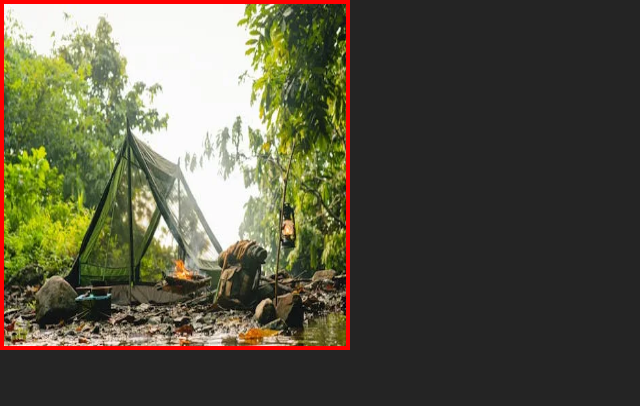
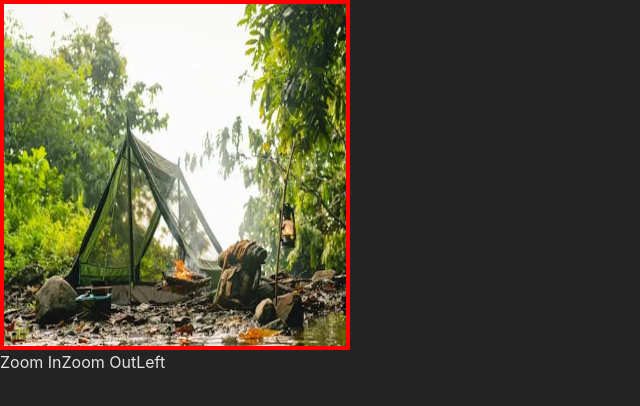
Before and after one commit to Samadhanshelke/Image-pinching, a React (Vite) app: page / in a window 1280 px wide. Shown: the top 406 px of the page, without its empty margins (0-640 px from the left). Built offline with nearby package versions, Linux system fonts and the light colour scheme.

Commit message:
testing 52

```diff
--- a/src/ZoomableImage.jsx
+++ b/src/ZoomableImage.jsx
@@ -1,4 +1,4 @@
-import { useRef, useState } from 'react';
+import { useEffect, useRef, useState } from 'react';
 
 const ZoomableImage = ({ src }) => {
   const containerRef = useRef(null);
@@ -29,7 +29,6 @@ const ZoomableImage = ({ src }) => {
         const scale = currentDistance / initialDistance;
         setZoom((prevZoom) => {
           const newZoom = Math.max(1, Math.min(prevZoom * scale, 3));
-          reCenterImage(newZoom);
           return newZoom;
         });
       }
@@ -58,6 +57,31 @@ const ZoomableImage = ({ src }) => {
     }
   };
 
+  useEffect(() => {
+    const container = containerRef.current;
+    const img = imgRef.current;
+
+    if (container && img) {
+      const containerRect = container.getBoundingClientRect();
+      const imgRect = img.getBoundingClientRect();
+
+      if (zoom === 1) {
+        setPosition({ x: 0, y: 0 });
+      } else {
+        let newX = position.x;
+        let newY = position.y;
+
+        const maxLeft = containerRect.width - imgRect.width;
+        const maxTop = containerRect.height - imgRect.height;
+
+        newX = Math.min(0, Math.max(newX, maxLeft));
+        newY = Math.min(0, Math.max(newY, maxTop));
+
+        setPosition({ x: newX, y: newY });
+      }
+    }
+  }, [zoom]);
+
   const handleTouchEnd = () => {
     setInitialDistance(null);
   };
@@ -66,27 +90,6 @@ const ZoomableImage = ({ src }) => {
     return Math.sqrt(
       Math.pow(touch2.clientX - touch1.clientX, 2) + Math.pow(touch2.clientY - touch1.clientY, 2)
     );
-  };
-
-  const reCenterImage = (newZoom) => {
-    const container = containerRef.current;
-    const img = imgRef.current;
-
-    if (container && img) {
-      const containerRect = container.getBoundingClientRect();
-      const imgRect = img.getBoundingClientRect();
-
-      const newWidth = imgRect.width * newZoom;
-      const newHeight = imgRect.height * newZoom;
-
-      const newX = (containerRect.width - newWidth) / 2;
-      const newY = (containerRect.height - newHeight) / 2;
-
-      setPosition({
-        x: Math.min(0, Math.max(newX, containerRect.width - newWidth)),
-        y: Math.min(0, Math.max(newY, containerRect.height - newHeight)),
-      });
-    }
   };
 
   const containerStyle = {
@@ -111,7 +114,23 @@ const ZoomableImage = ({ src }) => {
     transition: 'width 0.2s, height 0.2s, transform 0.2s',
   };
 
+  const handleZoomIn = () => {
+    setZoom((prevZoom) => Math.min(prevZoom * 1.2, 3));
+  };
+
+  const handleZoomOut = () => {
+    setZoom((prevZoom) => Math.max(prevZoom * 0.9, 1));
+  };
+
+  const handlePanLeft = () => {
+    setPosition((prevPosition) => ({
+      x: prevPosition.x + 5,
+      y: prevPosition.y + 5,
+    }));
+  };
+
   return (
+    <main>
       <div
         ref={containerRef}
         style={containerStyle}
@@ -119,13 +138,20 @@ const ZoomableImage = ({ src }) => {
         onTouchMove={handleTouchMove}
         onTouchEnd={handleTouchEnd}
       >
-      <img
-        ref={imgRef}
-        src={src}
-        alt="Zoomable"
-        style={imgStyle}
-      />
+        <img ref={imgRef} src={src} alt="Zoomable" style={imgStyle} />
       </div>
+      <div className="flex gap-4 mt-4 ms-8">
+        <button className="bg-white text-black p-2" onClick={handleZoomIn}>
+          Zoom In
+        </button>
+        <button className="bg-white text-black p-2" onClick={handleZoomOut}>
+          Zoom Out
+        </button>
+        <button className="bg-white text-black p-2" onClick={handlePanLeft}>
+          Left
+        </button>
+      </div>
+    </main>
   );
 };
 
```
Lines whose indentation alone changed are shown as unchanged.
